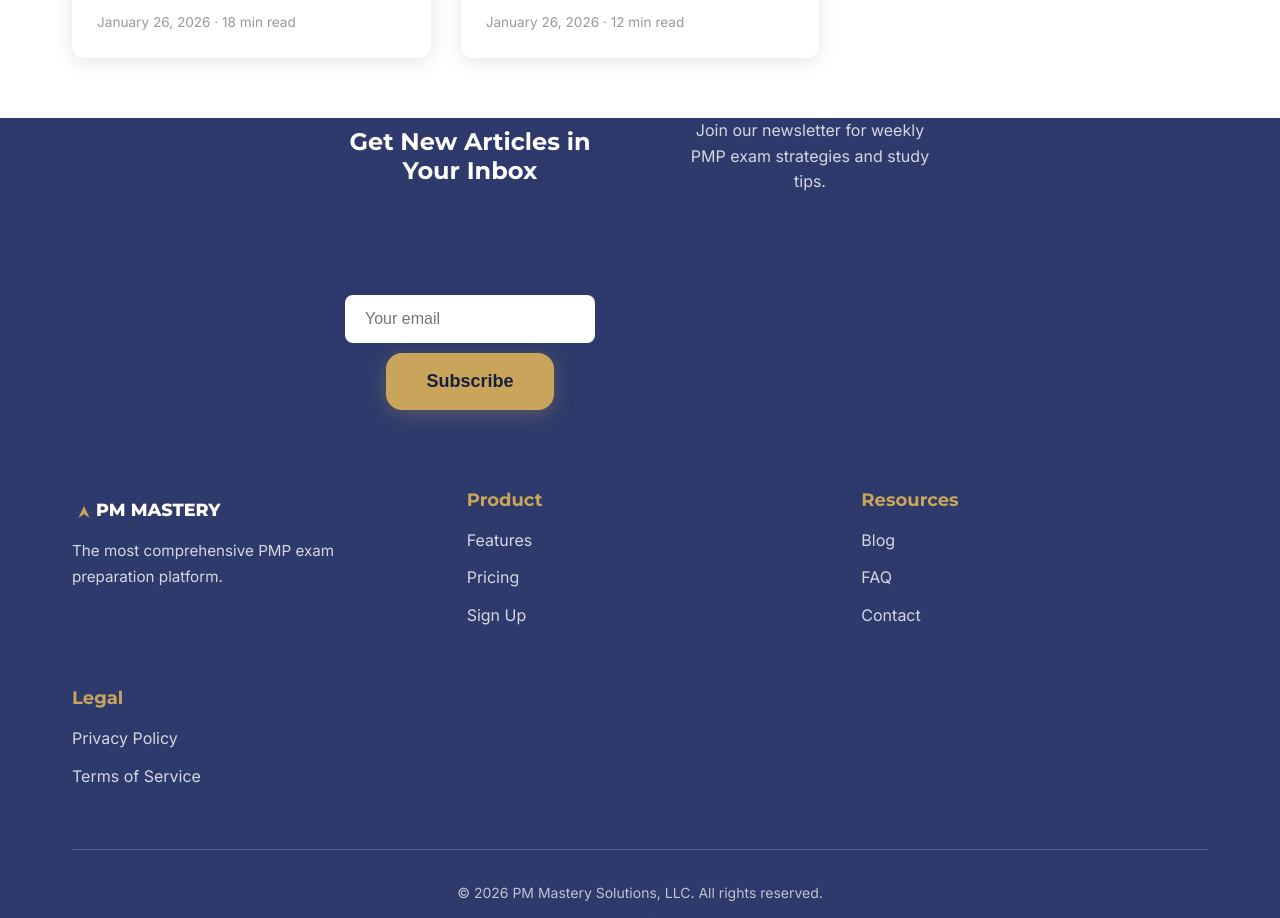
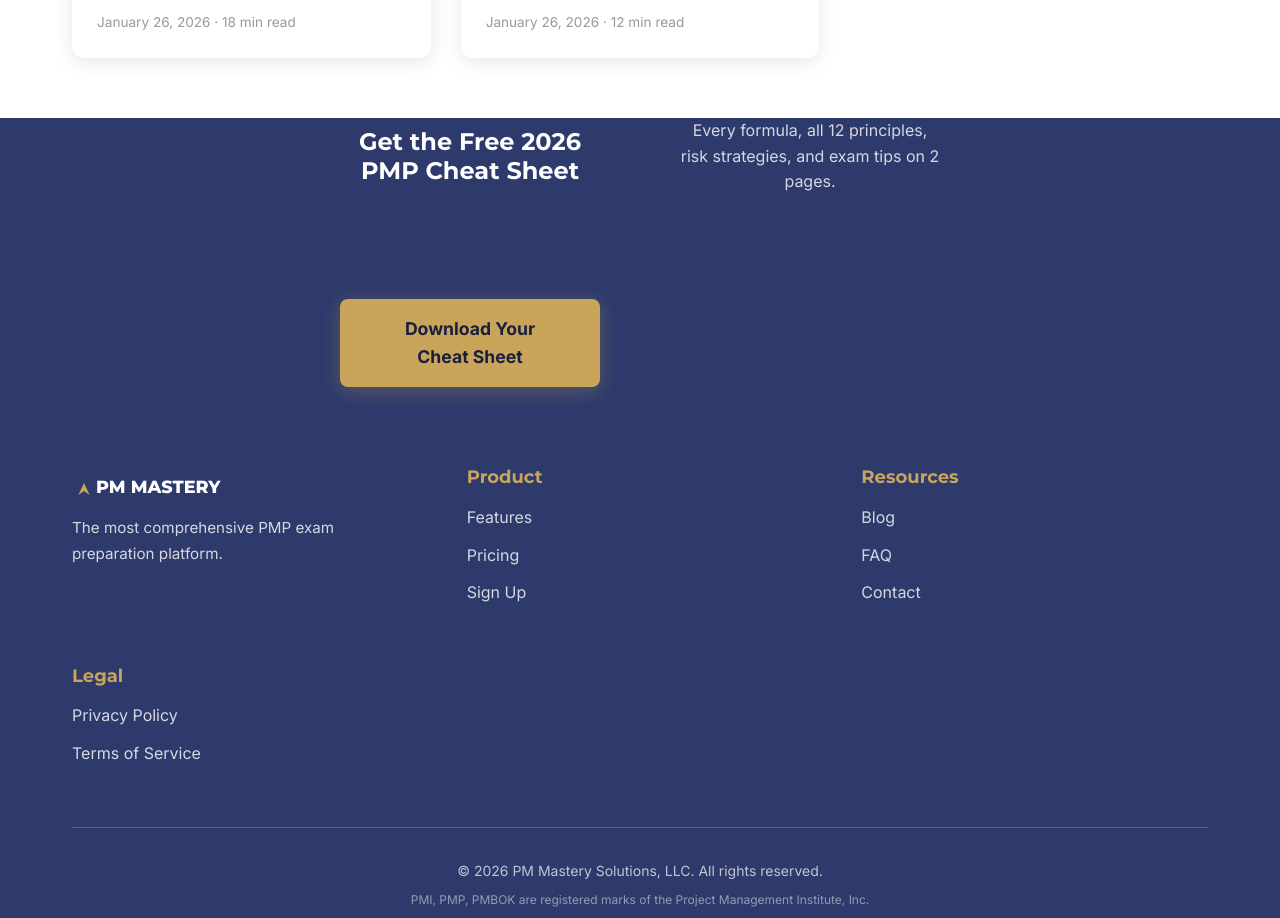
Before and after one commit to Benwah81/pmmastery-website, a website: page blog/index.html in a window 1280 px wide. Shown: the part 2501-3419 px from the top of the page. Drawn offline with Linux system fonts and the light colour scheme.

Commit message:
Sync from pmp-study-assistant: website updates

```diff
--- a/blog/index.html
+++ b/blog/index.html
@@ -293,17 +293,15 @@
         </div>
     </section>
 
-    <!-- Newsletter CTA -->
+    <!-- Cheat Sheet CTA -->
     <section class="email-capture" style="background: #2d3a6b;">
         <div class="container">
             <div class="email-capture-content" style="max-width: 600px; margin: 0 auto; text-align: center;">
-                <h2 style="color: #fff;">Get New Articles in Your Inbox</h2>
-                <p style="color: rgba(255,255,255,0.8);">Join our newsletter for weekly PMP exam strategies and study tips.</p>
-                <form name="blog-newsletter" method="POST" data-netlify="true" style="display: flex; gap: 10px; justify-content: center; flex-wrap: wrap; margin-top: 20px;">
-                    <input type="hidden" name="form-name" value="blog-newsletter">
-                    <input type="email" name="email" placeholder="Your email" required style="padding: 15px 20px; border-radius: 8px; border: none; min-width: 250px; font-size: 1rem;">
-                    <button type="submit" class="btn-primary-large" style="background: #C9A55C; color: #1a1f3c; border: none; cursor: pointer;">Subscribe</button>
-                </form>
+                <h2 style="color: #fff;">Get the Free 2026 PMP Cheat Sheet</h2>
+                <p style="color: rgba(255,255,255,0.8);">Every formula, all 12 principles, risk strategies, and exam tips on 2 pages.</p>
+                <div style="margin-top: 24px;">
+                    <a href="/cheat-sheet" class="btn-primary-large" style="background: #C9A55C; color: #1a1f3c; border: none; padding: 16px 40px; border-radius: 8px; text-decoration: none; font-weight: 700; font-size: 1.1rem; display: inline-block;">Download Your Cheat Sheet</a>
+                </div>
             </div>
         </div>
     </section>
```
